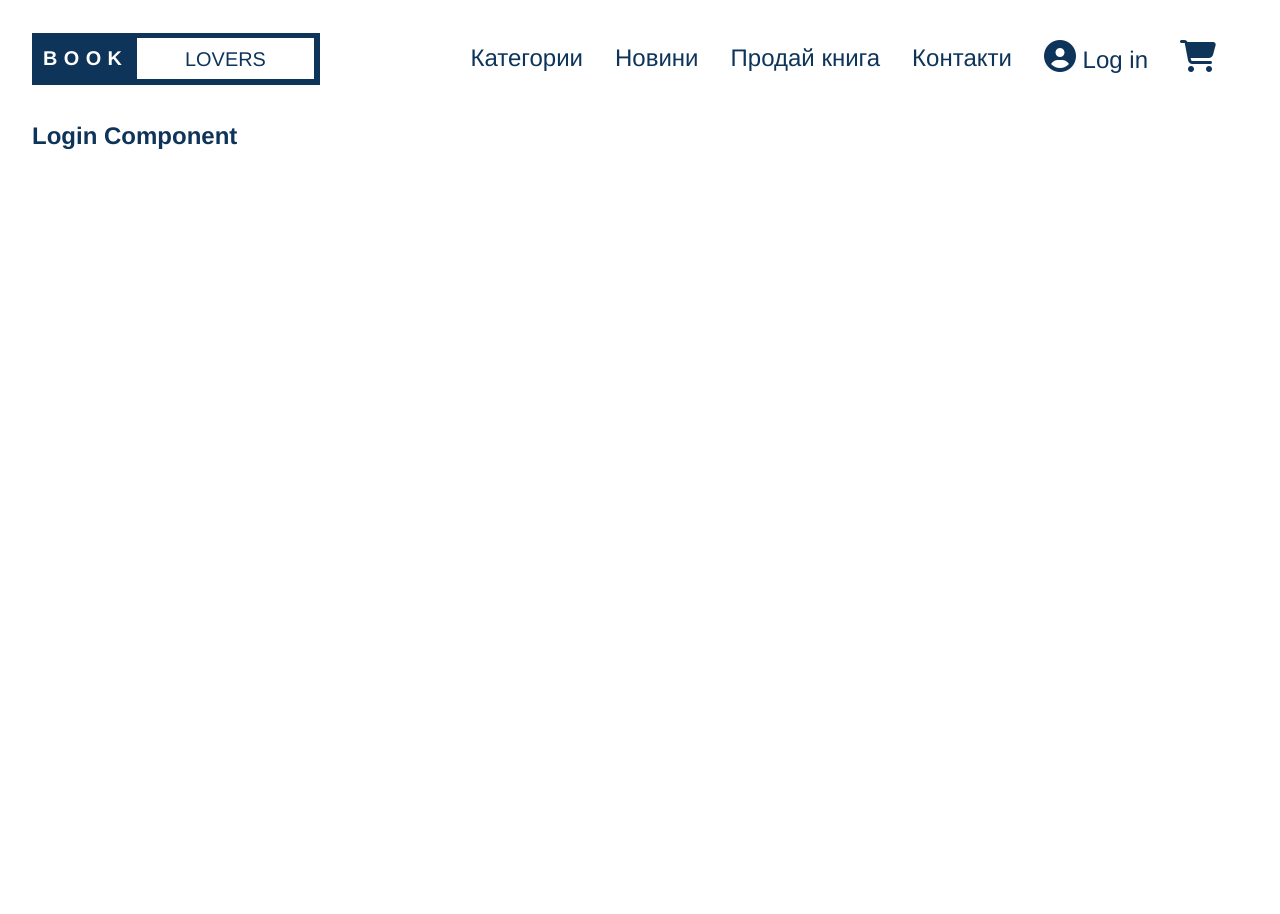
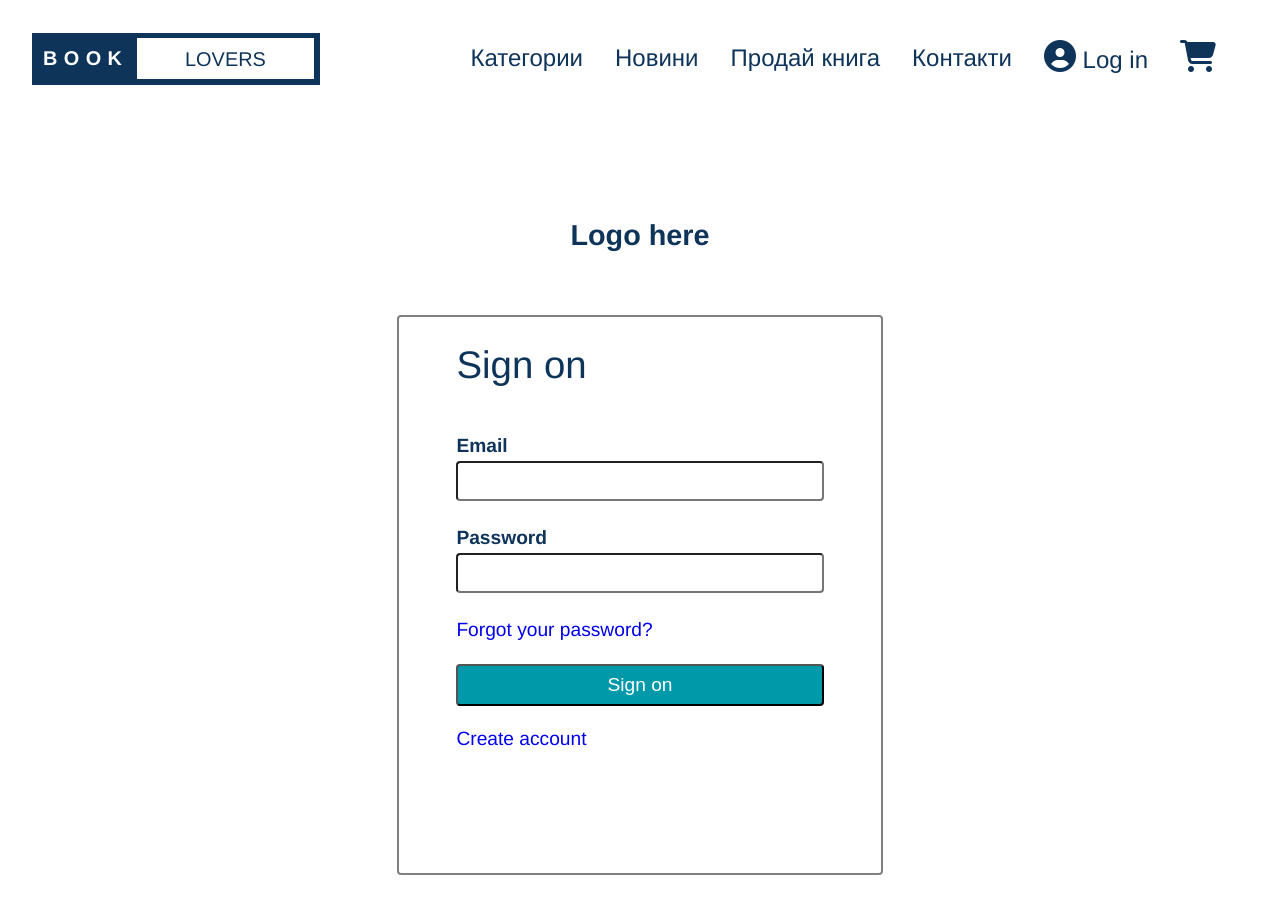
Before and after one commit to MitkoVtori/e-book-online-store, a React (Vite) app in the folder e-book-online-store/: page /login in a window 1280 px wide. Shown: the top 914 px of the page. Before the commit the page ends 800 px from the top, so only its background shows below. Built offline with nearby package versions, Linux system fonts and the light colour scheme.

Commit message:
create login form

```diff
--- a/e-book-online-store/src/components/Login/Login.jsx
+++ b/e-book-online-store/src/components/Login/Login.jsx
@@ -1,11 +1,52 @@
+import { Link } from "react-router-dom";
+import { useState } from "react";
 
+import styles from './Login.module.css'
 
 
 export default function Login () {
 
+    const [formValues, setFormValues] = useState({
+        email: '',
+        password: ''
+    })
+
+
+    const changeHandler = (e) => {
+        setFormValues( state => ({...state, [e.target.name]: e.target.value}))
+    }
+
 
     return(
-        <h2>Login Component</h2>
+
+        <div className={styles['form-container']}>
+
+
+            <div className={styles['logo']}>
+                <h2>Logo here</h2>
+            </div>
+
+            <form method="POST">
+
+                <p className={styles['sign-on']}>Sign on</p>
+
+
+                <label htmlFor="email">Email</label>
+                <input type="email" name="email" value={formValues.email} onChange={changeHandler} />
+
+                <label htmlFor="password">Password</label>
+                <input type="password" name="password" value={formValues.password} onChange={changeHandler} />
+
+                <Link to="/">Forgot your password?</Link>
+
+                <input type="submit" value="Sign on" />
+
+
+                <Link to="/">Create account</Link>
+
+            </form>
+
+        </div>
     )
 
 
--- /dev/null
+++ b/e-book-online-store/src/components/Login/Login.module.css
@@ -0,0 +1,49 @@
+
+.logo {
+    margin-bottom: 3em;
+}
+
+.sign-on {
+    font-size: 2em;
+    margin-bottom: 1em;
+}
+
+.form-container {
+    display: flex;
+    flex-direction: column;
+    align-items: center;
+    margin-top: 5em;
+    font-size: 1.2em;
+}
+
+.form-container form {
+    display: flex;
+    flex-direction: column;
+    height: 70vh;
+    margin-bottom: 5em;
+    border: 2px solid grey;
+    width:40%;
+    padding:1em 3em;
+    border-radius: 4px;
+
+}
+
+.form-container label {
+    font-weight: 600;
+}
+
+.form-container input {
+    margin-bottom: 1em;
+  font-size: 1.2em;
+  padding: 0.2em 0.4em;
+  border-radius: 4px;
+}
+
+.form-container input[type="submit"] {
+    background-color: #0099aa;
+    color: white;
+    font-size: 1em;
+    padding: 0.4em;
+    margin-top: 1em;
+
+}
```
